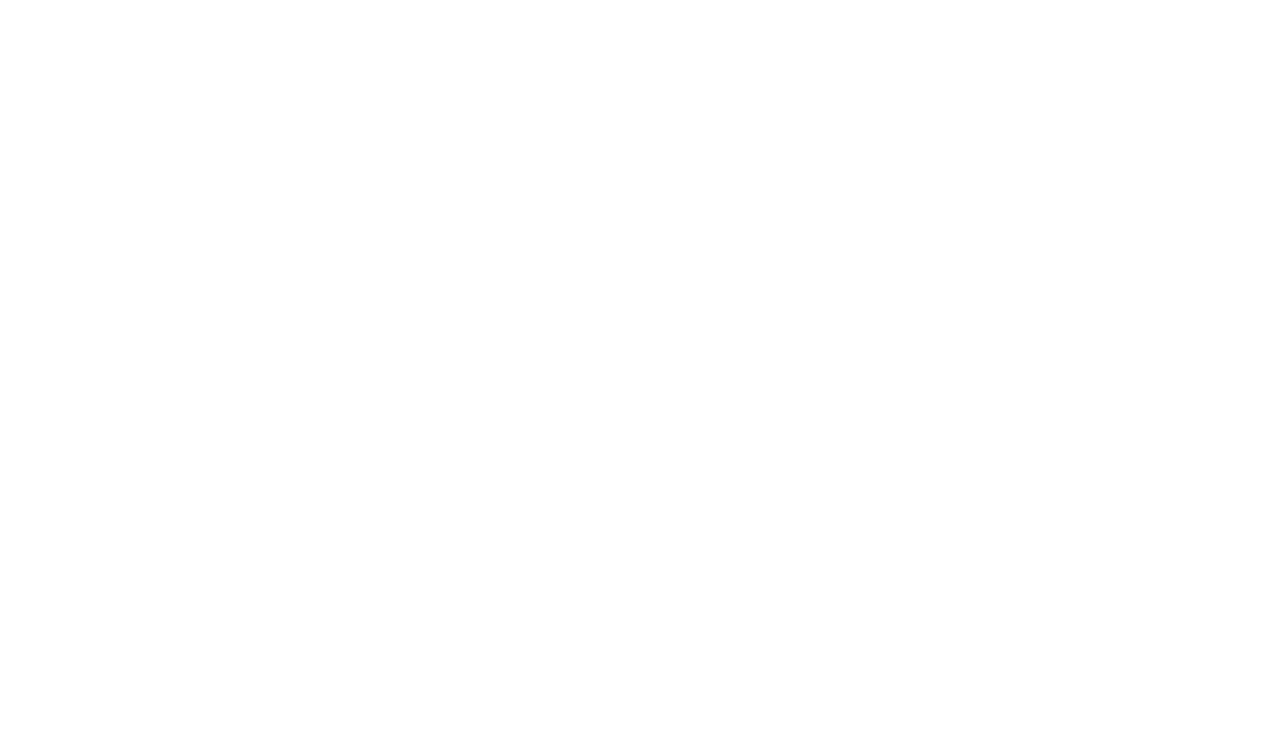
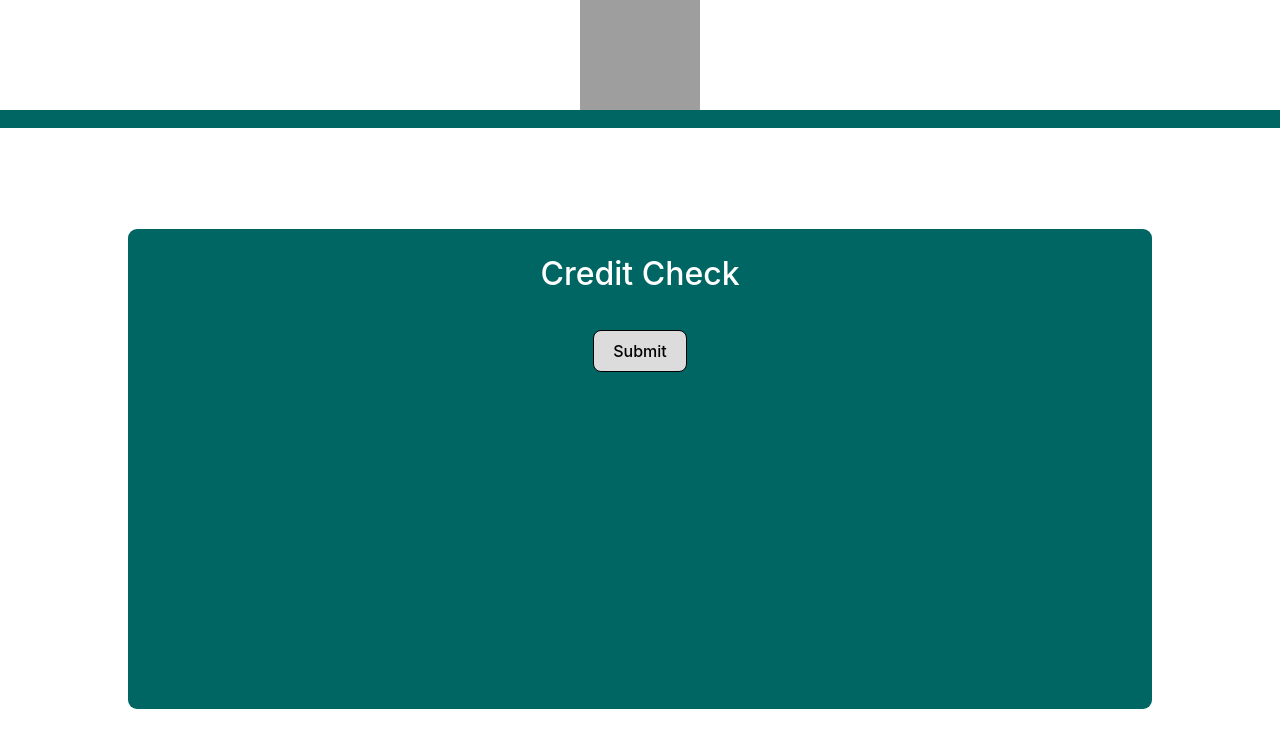
Before and after one commit to sh4dowstorm/472-S-ComSciCurriculumProject-6510450216, a React (Vite) app in the folder frontend/: page /creditcheck in a window 1280 px wide. Before the commit this address had no page. Shown: the top 748 px of the page. Built offline with nearby package versions, Linux system fonts and the light colour scheme; grey boxes are pictures that could not be loaded.

Commit message:
add credit check page

```diff
--- a/frontend/src/App.tsx
+++ b/frontend/src/App.tsx
@@ -1,12 +1,15 @@
 import React from "react";
 import { BrowserRouter as Router, Routes, Route } from "react-router-dom";
 import HomePage from "./pages/Home";
+import CreditCheckPage from "./pages/creditCheck";
 
 const App: React.FC = () => {
   return (
     <Router>
       <Routes>
         <Route path="/" element={<HomePage />} />
+        <Route path="/creditcheck" element={<CreditCheckPage />} />
+        <Route path="*" element={<div>404 Not Found</div>} />
       </Routes>
     </Router>
   );
--- /dev/null
+++ b/frontend/src/components/button.tsx
@@ -0,0 +1,22 @@
+import React from "react";
+import "../styles/button.css";
+
+interface ButtonProps {
+  className: string;
+  text: string;
+  onClick?: () => void;
+}
+
+const Button: React.FC<ButtonProps> = ({
+  className, text, onClick,}) => {
+  return (
+    <button
+      className={`button ${className}`}
+      onClick={onClick}
+    >
+      {text}
+    </button>
+  );
+};
+
+export default Button;
--- /dev/null
+++ b/frontend/src/components/header.tsx
@@ -0,0 +1,19 @@
+import React from "react";
+import "../styles/header.css";
+
+const Header: React.FC = () => {
+  return (
+    <header className="header">
+      <div className="logo-container">
+        <img
+          src="./public/KU_Logo_JPG.jpg"
+          alt="Logo"
+          className="logo"
+        />
+      </div>
+      <div className="header-line"></div>
+    </header>
+  );
+};
+
+export default Header;
--- a/frontend/src/pages/Home.tsx
+++ b/frontend/src/pages/Home.tsx
@@ -1,10 +1,28 @@
 import React from "react";
+import { useNavigate } from "react-router-dom";
+import Button from "../components/button";
+import Header from "../components/header";
+import "../styles/home.css";
 
 const HomePage: React.FC = () => {
+  const navigate = useNavigate();
+
+  const handleClick = () => {
+    navigate("/creditcheck");
+  };
+
   return (
-    <div>
-      <h1>Home Page</h1>
-      <p>This is the home page.</p>
+    <div className="home-page">
+      <Header />
+      <div className="content">
+        <h1>Home Page</h1>
+        <p>This is the home page.</p>
+        <Button
+          text="To Credit Check"
+          className="button"
+          onClick={handleClick}
+        />
+      </div>
     </div>
   );
 };
--- /dev/null
+++ b/frontend/src/pages/creditCheck.tsx
@@ -0,0 +1,29 @@
+import React from "react";
+import Header from "../components/header";
+import Button from "../components/button";
+import "../styles/creditCheck.css";
+
+const CreditCheckPage: React.FC = () => {
+  const handleSubmit = () => {
+    // Logic to send data to the backend
+    console.log("Data sent to backend");
+  };
+
+  return (
+    <div className="credit-check-page">
+      <Header />
+      <div className="content">
+        <div className="credit-check-container">
+          <h1>Credit Check</h1>
+          <Button
+            text="Submit"
+            className="button"
+            onClick={handleSubmit}
+          />
+        </div>
+      </div>
+    </div>
+  );
+};
+
+export default CreditCheckPage;
--- /dev/null
+++ b/frontend/src/styles/button.css
@@ -0,0 +1,54 @@
+.button {
+  border-radius: 8px;
+  border: 1px solid transparent;
+  padding: 0.6em 1.2em;
+  font-size: 1em;
+  font-weight: 500;
+  font-family: inherit;
+  cursor: pointer;
+  transition: border-color 0.25s, background-color 0.25s, color 0.25s;
+  border-color: black;
+  background-color: Gainsboro;
+  color: black;
+}
+
+.button:hover {
+  background-color: #006664;
+  color: white;
+}
+
+.error-button {
+  border-radius: 8px;
+  border: 1px solid transparent;
+  padding: 0.6em 1.2em;
+  font-size: 1em;
+  font-weight: 500;
+  font-family: inherit;
+  cursor: pointer;
+  transition: border-color 0.25s, background-color 0.25s, color 0.25s;
+  border-color: black;
+  background-color: red;
+  color: white;
+}
+
+.error-button:hover {
+  background-color: #b70000;
+}
+
+.accept-button {
+  border-radius: 8px;
+  border: 1px solid transparent;
+  padding: 0.6em 1.2em;
+  font-size: 1em;
+  font-weight: 500;
+  font-family: inherit;
+  cursor: pointer;
+  transition: border-color 0.25s, background-color 0.25s, color 0.25s;
+  border-color: black;
+  background-color: forestgreen;
+  color: white;
+}
+
+.accept-button:hover {
+  background-color: #006400;
+}
--- /dev/null
+++ b/frontend/src/styles/creditCheck.css
@@ -0,0 +1,22 @@
+.credit-check-page .content {
+  padding-top: 138px; /* Height of the header */
+}
+
+.credit-check-page .credit-check-container {
+  display: flex;
+  flex-direction: column;
+  align-items: center;
+  justify-content: Top;
+  width: 80vw; /* 80% of viewport width */
+  height: 60vh; /* 60% of viewport height */
+  border-radius: 9px;
+  background-color: #006664;
+  margin: auto;
+  color: white;
+}
+
+.credit-check-page .credit-check-container h1 {
+  font-size: 2em;
+  font-weight: 500;
+  margin-bottom: 1em;
+}
--- /dev/null
+++ b/frontend/src/styles/header.css
@@ -0,0 +1,29 @@
+.header {
+  display: flex;
+  flex-direction: column;
+  align-items: center;
+  width: 100%;
+  height: 138px;
+  background-color: #ffffff;
+  position: fixed;
+  top: 0;
+  left: 0;
+}
+
+.logo-container {
+  display: flex;
+  justify-content: center;
+  align-items: center;
+  height: 110px;
+}
+
+.logo {
+  height: 110px;
+  width: 120px;
+}
+
+.header-line {
+  width: 100%;
+  height: 18px;
+  background-color: #006664;
+}
--- /dev/null
+++ b/frontend/src/styles/home.css
@@ -0,0 +1,3 @@
+.home-page .content {
+  padding-top: 138px; /* Height of the header */
+}
--- a/frontend/src/styles/index.css
+++ b/frontend/src/styles/index.css
@@ -37,17 +37,4 @@
     cursor: pointer;
     transition: border-color 0.25s;
   }
-
-  @media (prefers-color-scheme: light) {
-    :root {
-      color: #213547;
-      background-color: #ffffff;
-    }
-    a:hover {
-      color: #747bff;
-    }
-    button {
-      background-color: #f9f9f9;
-    }
-  }
 }
```
